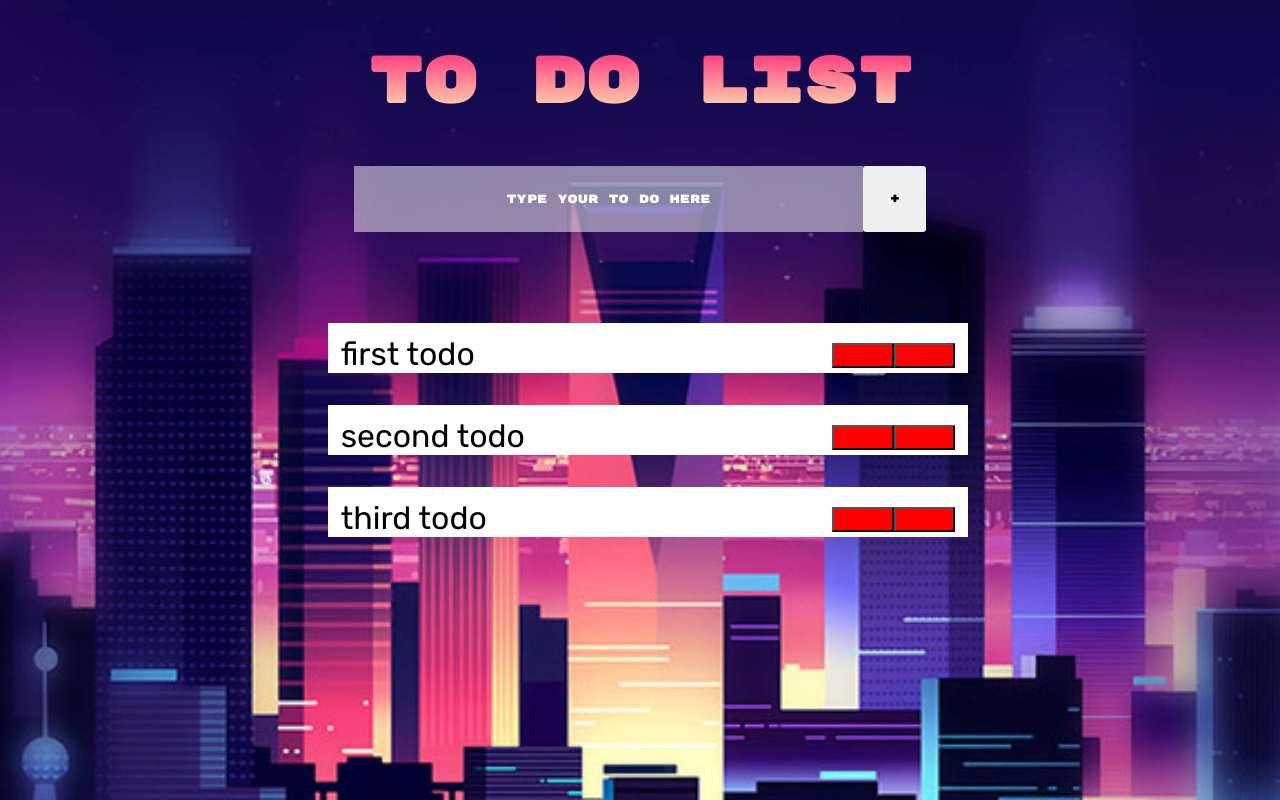
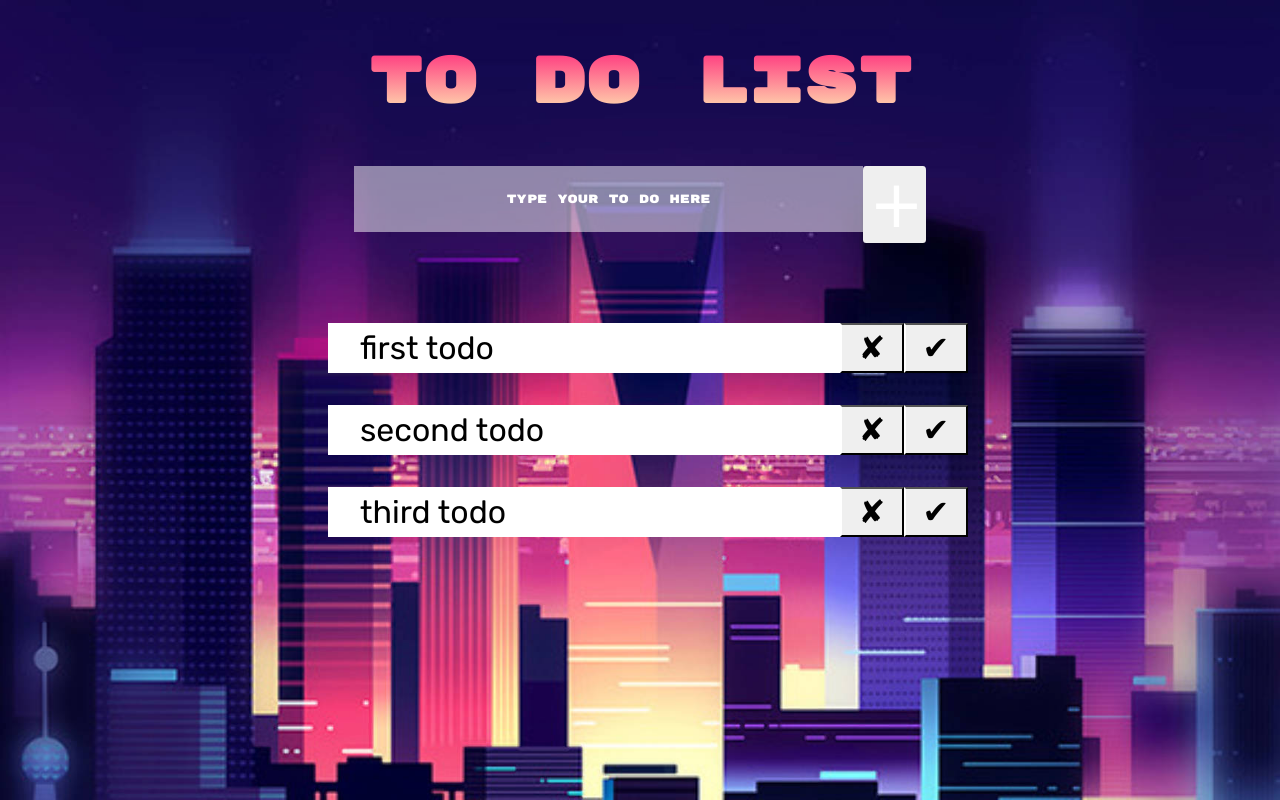
Before and after one commit to fac-12/KNML-ToDoList, a website: page index.html in a window 1280 px wide. Drawn offline with Linux system fonts and the light colour scheme; a web font is replaced by a local one.

Commit message:
added style and font to delete and mark buttons relates to issues #16 and #14

```diff
--- a/dom.js
+++ b/dom.js
@@ -26,6 +26,8 @@
     // this adds the delete button
     var deleteButtonNode = document.createElement('button');
     deleteButtonNode.className = 'delete-btn';
+      var deleteText = document.createTextNode('✘');
+      deleteButtonNode.appendChild(deleteText);
     deleteButtonNode.addEventListener('click', function(event) {
       var newState = todoFunctions.deleteTodo(state, todo.id);
       update(newState);
@@ -35,6 +37,8 @@
     // add markTodo button
     var markTodoButtonNode = document.createElement('button');
     markTodoButtonNode.className = 'markTodo-btn';
+    var markText = document.createTextNode('✔');
+    markTodoButtonNode.appendChild(markText);
     markTodoButtonNode.addEventListener('click', function(event) {
       var newState = todoFunctions.markTodo(state, todo.id);
       update(newState);
--- a/style.css
+++ b/style.css
@@ -2,10 +2,10 @@
   background-color: white;
   margin: 5%;
   margin-left: 0;
+  padding: 0;
   min-width: 50vw;
   font-family: 'Rubik', sans-serif;
   font-size: 2rem;
-  padding: 2%;
   display: block;
   box-sizing: border-box;
   height: 50px;
@@ -14,6 +14,8 @@
 .todo-item span{
   display: inline-block;
   min-width: 80%;
+  padding-left: 5%;
+  box-sizing: border-box;
 }
 
 .todo-container {
@@ -84,11 +86,20 @@ input[type='submit'] {
   font-family: 'Rubik Mono One', sans-serif;
 }
 button {
-background-color: red;
+/*color: rgba(255,255,255,0.5);*/
 width: 10%;
-height: 104%;
+height: 100%;
+border-left-color: white;
+font-size: 1em;
+}
 
 input[value="+"]{
   font-size: 65px;
   font-family: Raleway Dots, cursive;
   color: #fff;
+}
+
+delete-btn {
+  background-image: url('https://cdn0.iconfinder.com/data/icons/navigation-set-arrows-part-one/32/Close-512.png');
+  background-repeat: no-repeat;
+}
```
